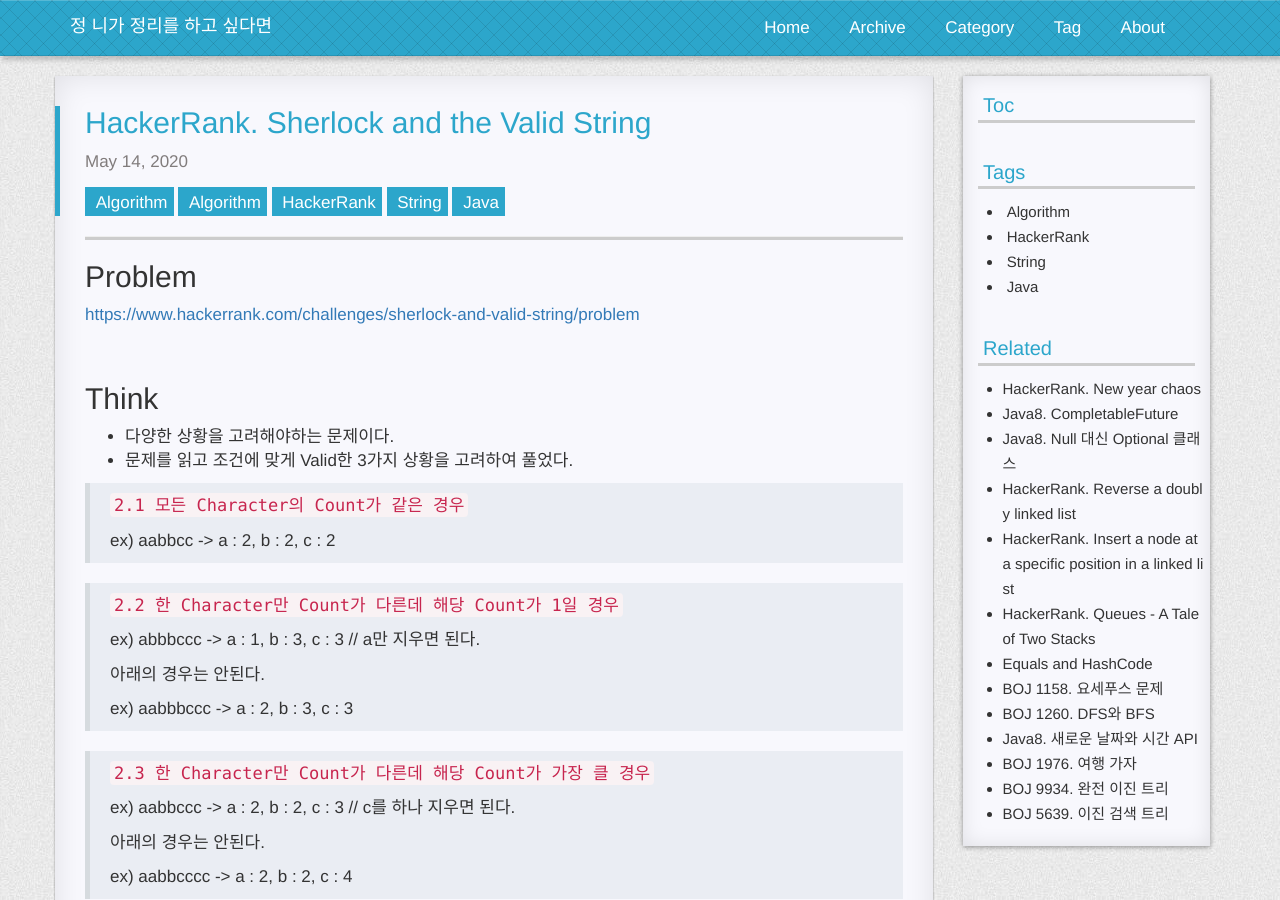
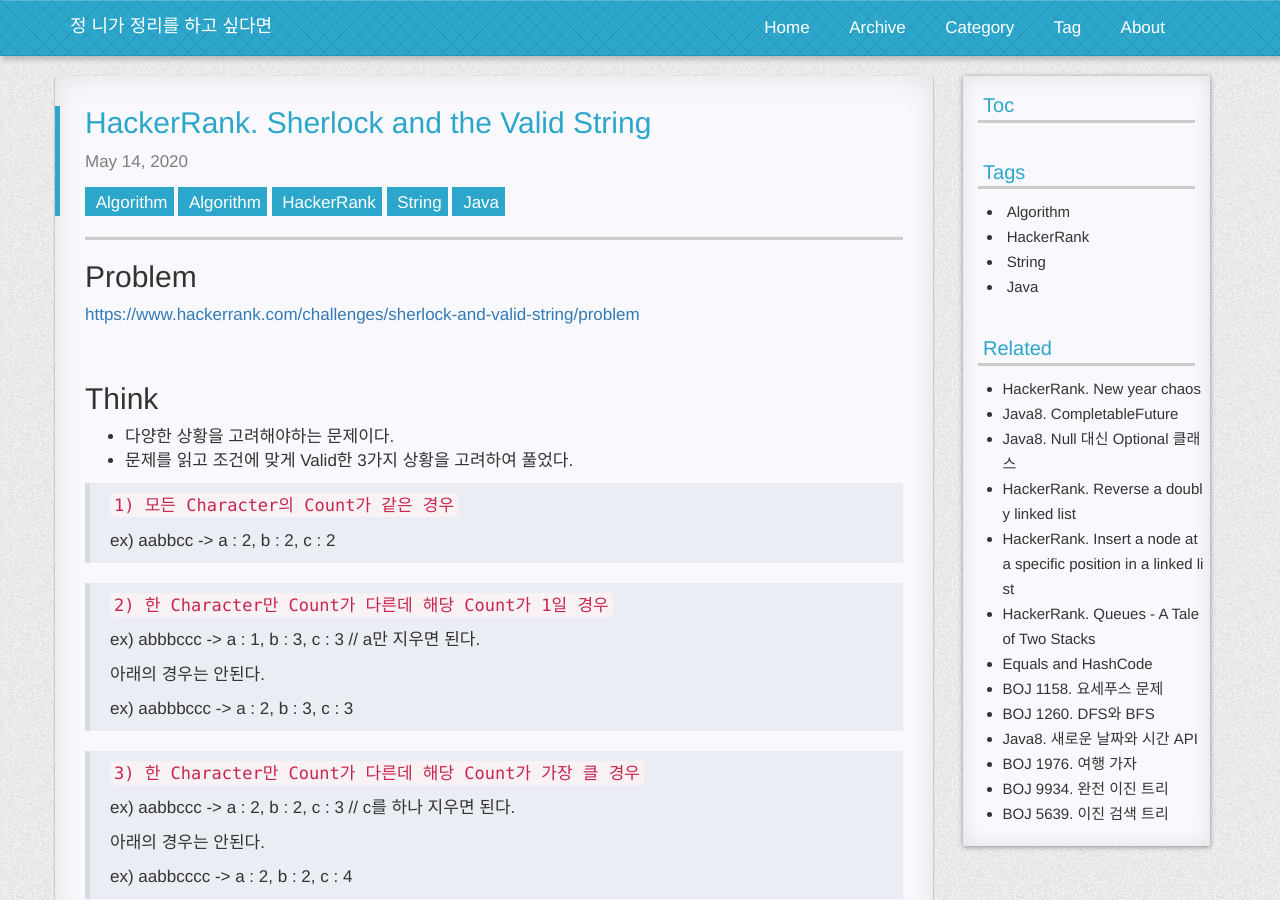
Before and after one commit to iyoungman/iyoungman.github.io, a Jekyll site: the page built from _posts/2020-05-14-HackerRank-sherlock-and-the-valid-string.md, in a window 1280 px wide and 900 px high. Built offline with Jekyll 4.4.1, drawn with Linux system fonts in a browser that asks for light colours; nearby versions of some CDN libraries; comment, search, counter and statistics services are not loaded; a style sheet for code colours, icons or effects is not loaded; some of the changed text lies outside the part shown.

Commit message:
Update 2020-05-14-HackerRank-sherlock-and-the-valid-string.md

```diff
--- a/_posts/2020-05-14-HackerRank-sherlock-and-the-valid-string.md
+++ b/_posts/2020-05-14-HackerRank-sherlock-and-the-valid-string.md
@@ -13,11 +13,11 @@ categories: Algorithm
 * 다양한 상황을 고려해야하는 문제이다.
 * 문제를 읽고 조건에 맞게 Valid한 3가지 상황을 고려하여 풀었다.
 
-> `2.1 모든 Character의 Count가 같은 경우`
+> `1) 모든 Character의 Count가 같은 경우`
 >
 > ex) aabbcc -> a : 2, b : 2, c : 2
 
-> `2.2 한 Character만 Count가 다른데 해당 Count가 1일 경우`
+> `2) 한 Character만 Count가 다른데 해당 Count가 1일 경우`
 >
 > ex) abbbccc -> a : 1, b : 3, c : 3 // a만 지우면 된다.
 >
@@ -25,7 +25,7 @@ categories: Algorithm
 >
 > ex) aabbbccc -> a : 2, b : 3, c : 3
 
-> `2.3 한 Character만 Count가 다른데 해당 Count가 가장 클 경우`
+> `3) 한 Character만 Count가 다른데 해당 Count가 가장 클 경우`
 >
 > ex) aabbccc -> a : 2, b : 2, c : 3 // c를 하나 지우면 된다.
 >
@@ -103,6 +103,6 @@ private static boolean isAllSame(List<Integer> values) {
 
 ## Solved Process
 1) 계산의 편의성을 위해 정렬을 했다.
-2) [Think](##Think)의 2.1 과정이다.
-3) [Think](##Think)의 2.2 과정이다.
-4) [Think](##Think)의 2.3 과정이다.
+2) [Think](##Think)의 1 과정이다.
+3) [Think](##Think)의 2 과정이다.
+4) [Think](##Think)의 3 과정이다.
```
